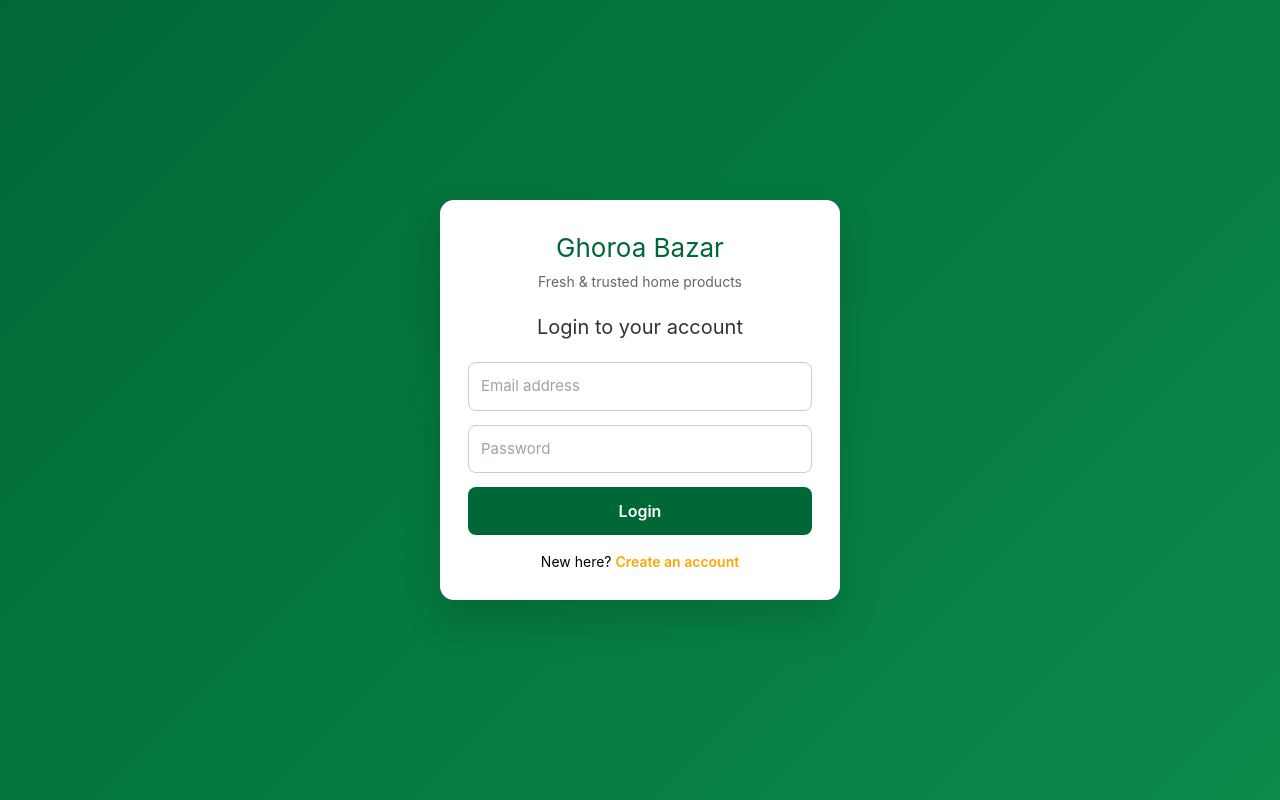
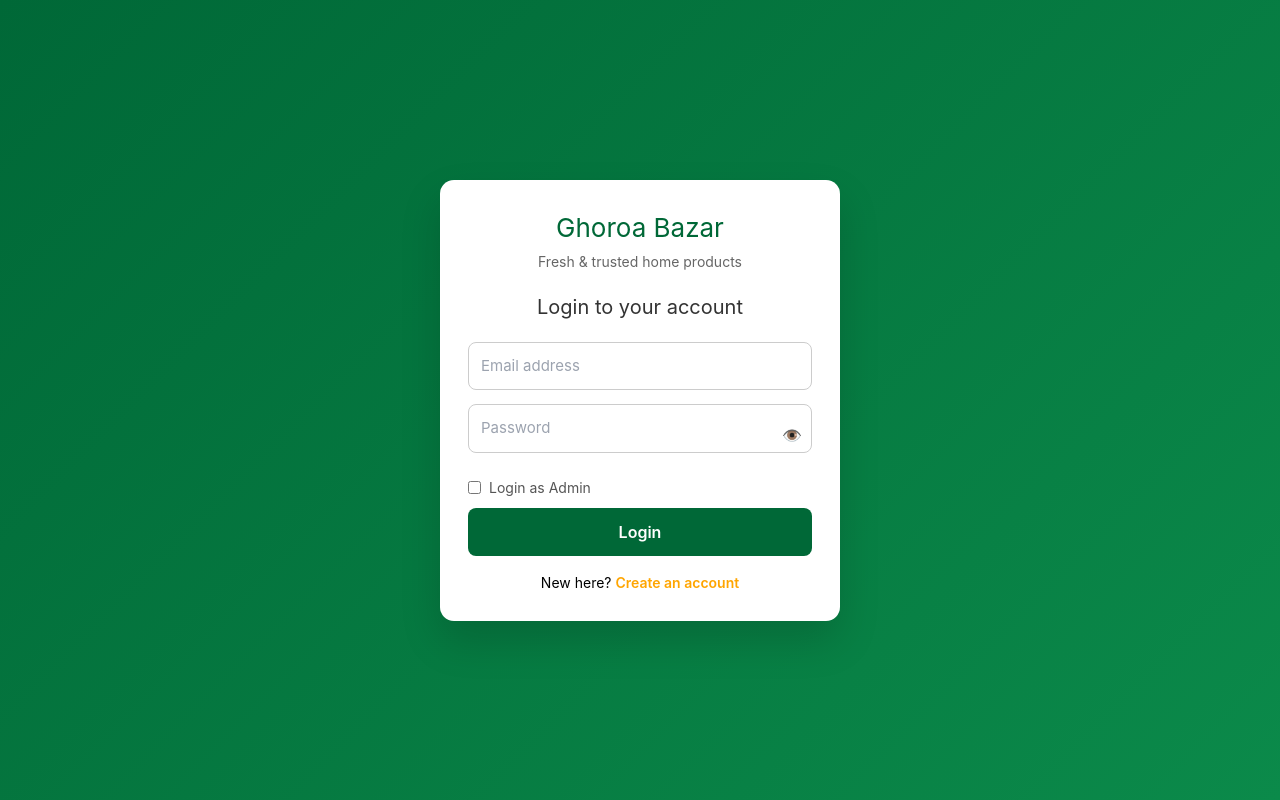
Before and after one commit to mrdeyroy/ghoroa-bazar, a React (Vite) app in the folder frontend/: page /login in a window 1280 px wide. Built offline with nearby package versions, Linux system fonts and the light colour scheme.

Commit message:
admin login issue fixed

```diff
--- a/frontend/src/App.jsx
+++ b/frontend/src/App.jsx
@@ -22,7 +22,6 @@ import Login from "./pages/Login";
 import Signup from "./pages/Signup";
 
 // ---------- ADMIN ----------
-import AdminLogin from "./pages/AdminLogin";
 import AdminOrders from "./pages/AdminOrders";
 import AdminProducts from "./pages/AdminProducts";
 import AdminRoute from "./components/AdminRoute";
@@ -60,7 +59,6 @@ export default function App() {
         <Route path="/signup" element={<Signup />} />
 
         {/* ---------- ADMIN ---------- */}
-        <Route path="/admin/login" element={<AdminLogin />} />
         <Route path="/admin/messages" element={<AdminMessages />} />
 
 
--- a/frontend/src/pages/AdminLogin.jsx
+++ /dev/null
@@ -1,49 +0,0 @@
-import { useState } from "react";
-import { useNavigate } from "react-router-dom";
-
-export default function AdminLogin() {
-  const [email, setEmail] = useState("");
-  const [password, setPassword] = useState("");
-  const navigate = useNavigate();
-
-  const login = async () => {
-    const res = await fetch("http://localhost:5000/api/admin/login", {
-      method: "POST",
-      headers: { "Content-Type": "application/json" },
-      body: JSON.stringify({ email, password })
-    });
-
-    if (!res.ok) {
-      alert("Invalid credentials");
-      return;
-    }
-
-    localStorage.setItem("adminLoggedIn", "true");
-    navigate("/admin/orders");
-  };
-
-  return (
-    <div style={{ padding: "40px", maxWidth: "400px", margin: "auto" }}>
-      <h2>Admin Login</h2>
-
-      <input
-        placeholder="Email"
-        value={email}
-        onChange={e => setEmail(e.target.value)}
-      />
-
-      <br /><br />
-
-      <input
-        type="password"
-        placeholder="Password"
-        value={password}
-        onChange={e => setPassword(e.target.value)}
-      />
-
-      <br /><br />
-
-      <button onClick={login}>Login</button>
-    </div>
-  );
-}
--- a/frontend/src/pages/Login.jsx
+++ b/frontend/src/pages/Login.jsx
@@ -4,10 +4,16 @@ import { useNavigate, Link } from "react-router-dom";
 export default function Login() {
   const [email, setEmail] = useState("");
   const [password, setPassword] = useState("");
+  const [isAdmin, setIsAdmin] = useState(false);
+  const [showPassword, setShowPassword] = useState(false);
   const navigate = useNavigate();
 
   const login = async () => {
-    const res = await fetch("http://localhost:5000/api/users/login", {
+    const endpoint = isAdmin
+      ? "http://localhost:5000/api/admin/login"
+      : "http://localhost:5000/api/users/login";
+
+    const res = await fetch(endpoint, {
       method: "POST",
       headers: { "Content-Type": "application/json" },
       body: JSON.stringify({ email, password })
@@ -18,11 +24,16 @@ export default function Login() {
       return;
     }
 
+    if (isAdmin) {
+      localStorage.setItem("adminLoggedIn", "true");
+      navigate("/admin/orders");
+    } else {
       const data = await res.json();
       localStorage.setItem("userId", data.userId);
       localStorage.setItem("userName", data.name);
       window.dispatchEvent(new Event("authChanged"));
       navigate("/");
+    }
   };
 
   return (
@@ -40,11 +51,39 @@ export default function Login() {
           onChange={(e) => setEmail(e.target.value)}
         />
 
+        <div style={{ position: "relative" }}>
           <input
-          type="password"
+            type={showPassword ? "text" : "password"}
             placeholder="Password"
             onChange={(e) => setPassword(e.target.value)}
+            style={{ width: "100%", paddingRight: "40px" }}
           />
+          <span
+            onClick={() => setShowPassword(!showPassword)}
+            style={{
+              position: "absolute",
+              right: "10px",
+              top: "50%",
+              transform: "translateY(-50%)",
+              cursor: "pointer",
+              userSelect: "none",
+              color: "#555"
+            }}
+          >
+            {showPassword ? "👁️‍🗨️" : "👁️"}
+          </span>
+        </div>
+
+        <div style={{ display: "flex", alignItems: "center", gap: "8px", margin: "10px 0" }}>
+          <input
+            type="checkbox"
+            id="admin-login"
+            checked={isAdmin}
+            onChange={(e) => setIsAdmin(e.target.checked)}
+            style={{ width: "auto", margin: 0 }}
+          />
+          <label htmlFor="admin-login" style={{ fontSize: "14px", cursor: "pointer", color: "#555" }}>Login as Admin</label>
+        </div>
 
         <button onClick={login}>Login</button>
 
--- a/frontend/src/pages/Signup.jsx
+++ b/frontend/src/pages/Signup.jsx
@@ -3,6 +3,7 @@ import { useNavigate, Link } from "react-router-dom";
 
 export default function Signup() {
   const [form, setForm] = useState({ name: "", email: "", password: "" });
+  const [showPassword, setShowPassword] = useState(false);
   const navigate = useNavigate();
 
   const signup = async () => {
@@ -35,11 +36,28 @@ export default function Signup() {
           onChange={(e) => setForm({ ...form, email: e.target.value })}
         />
 
-        <input
-          type="password"
-          placeholder="Password"
-          onChange={(e) => setForm({ ...form, password: e.target.value })}
-        />
+        <div style={{ position: "relative" }}>
+          <input
+            type={showPassword ? "text" : "password"}
+            placeholder="Password"
+            onChange={(e) => setForm({ ...form, password: e.target.value })}
+            style={{ width: "100%", paddingRight: "40px" }}
+          />
+          <span
+            onClick={() => setShowPassword(!showPassword)}
+            style={{
+              position: "absolute",
+              right: "10px",
+              top: "50%",
+              transform: "translateY(-50%)",
+              cursor: "pointer",
+              userSelect: "none",
+              color: "#555"
+            }}
+          >
+            {showPassword ? "👁️‍🗨️" : "👁️"}
+          </span>
+        </div>
 
         <button onClick={signup}>Create Account</button>
 
```
Lines whose indentation alone changed are shown as unchanged.
